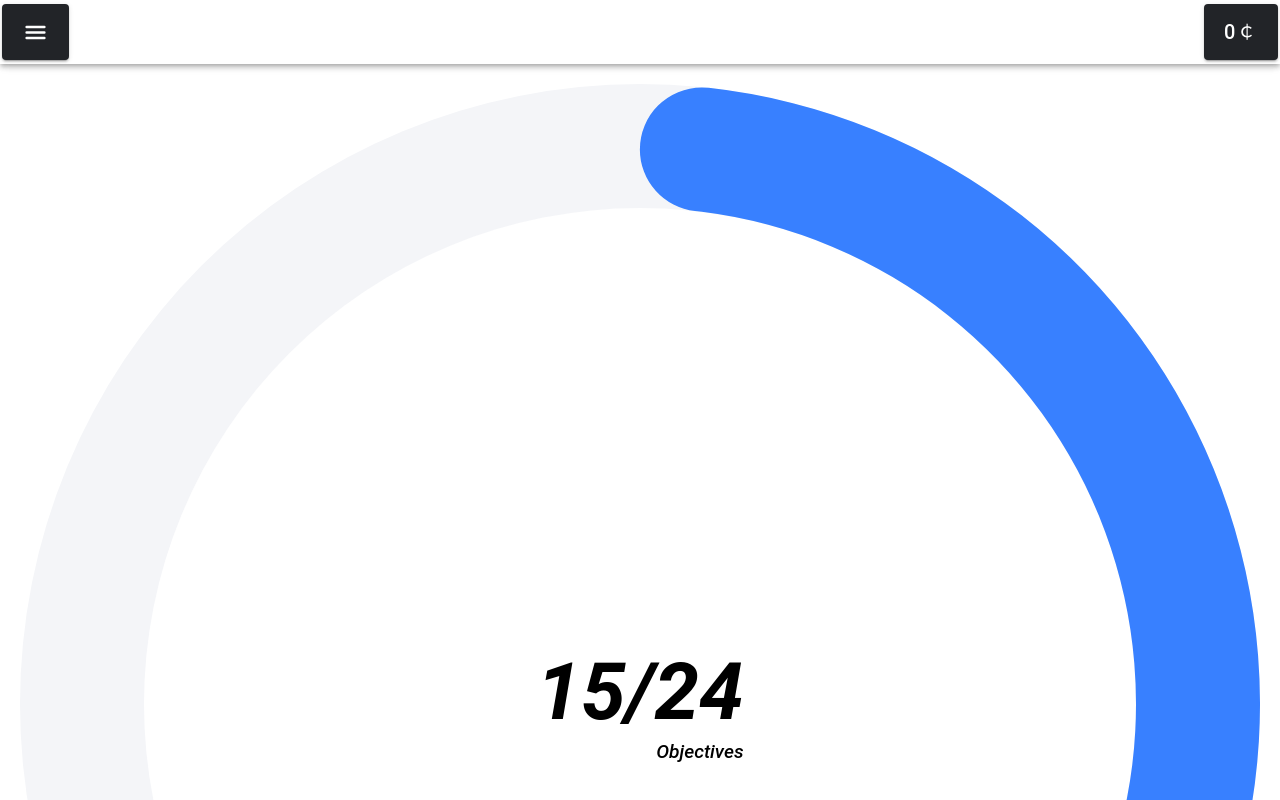
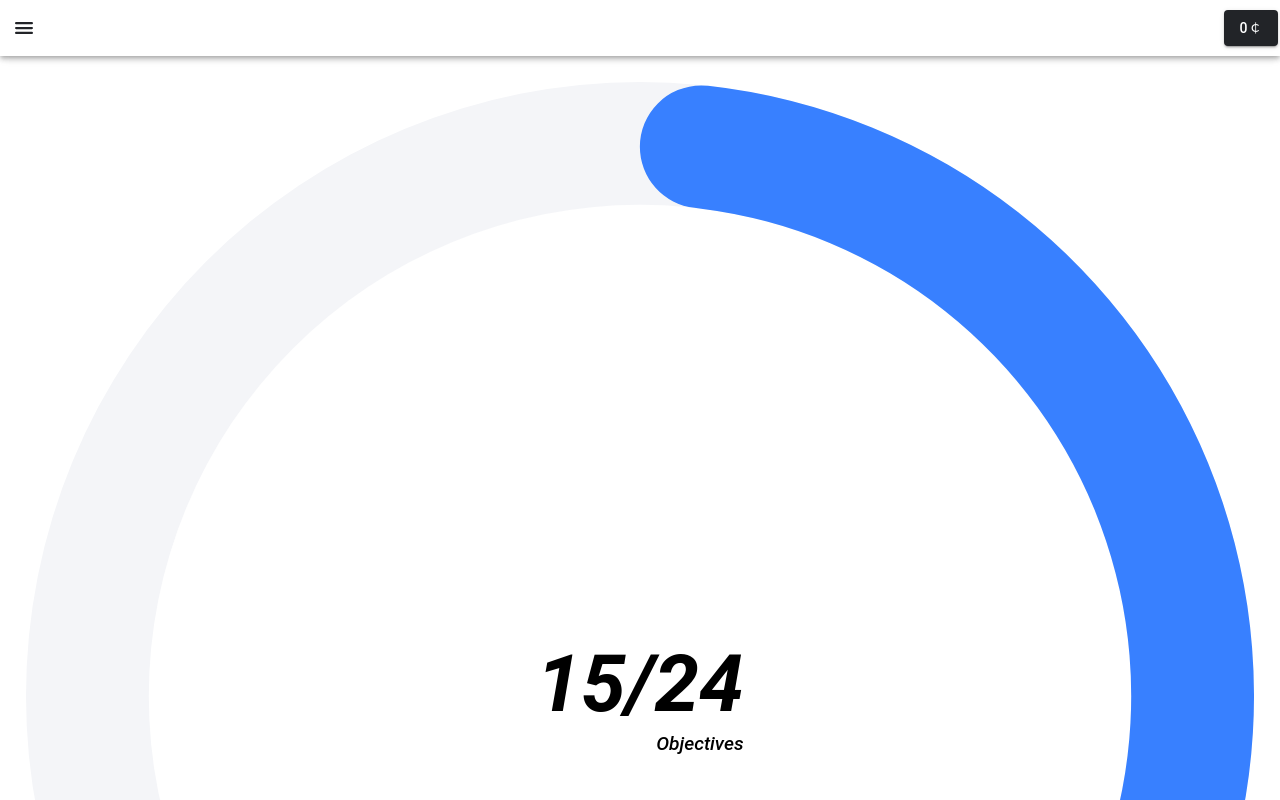
Before and after one commit to Lecht42/ToDo-Organizer, a React (Vite) app: page / in a window 1280 px wide. Built offline with nearby package versions, Linux system fonts and the light colour scheme.

Commit message:
Added menu

```diff
--- a/src/App.tsx
+++ b/src/App.tsx
@@ -1,8 +1,4 @@
-import {
-  IonApp,
-  setupIonicReact,
-} from "@ionic/react";
-import MainTab from "./pages/Main";
+import { IonApp, setupIonicReact } from "@ionic/react";
 
 /* Core CSS required for Ionic components to work properly */
 import "@ionic/react/css/core.css";
@@ -24,12 +20,15 @@ import "@ionic/react/css/display.css";
 import "./theme/variables.css";
 import { Provider } from "react-redux";
 import { makeStore } from "./redux/store";
+import MainTab from "./pages/main/main";
+import Menu from "./pages/menu/menu";
 
 setupIonicReact();
 
 const App: React.FC = () => (
   <IonApp>
     <Provider store={makeStore()}>
+      <Menu />
       <MainTab />
     </Provider>
   </IonApp>
--- a/src/components/goals/Goals.css
+++ b/src/components/goals/Goals.css
@@ -1,11 +1,3 @@
 ion-card-title {
   display: flex;
 }
-
-ion-card-title > ion-label {
-  flex: 1;
-}
-
-ion-card-title > ion-chip {
-  max-width: max-content;
-}
--- a/src/components/goals/Goals.tsx
+++ b/src/components/goals/Goals.tsx
@@ -8,15 +8,15 @@ import {
   IonLabel,
   IonList,
 } from "@ionic/react";
-import "./Goals.css";
-import Goal from "./goal/Goal";
+import "./goals.css";
 import { useAppDispatch } from "../../redux/hooks";
 import { toggleGoalCompletion } from "../../redux/reducers/goals-slice";
 import { IGoalList } from "../../interfaces";
 import { addPoints } from "../../redux/reducers/points-slice";
 import createChipText from "../../utils/functions/create-chip-text";
+import Goal from "./goal/goal";
 
-interface GoalsProps extends IGoalList {
+export interface GoalsProps extends IGoalList {
   id: number;
 }
 
--- a/src/components/goals/goal/Goal.tsx
+++ b/src/components/goals/goal/Goal.tsx
@@ -1,5 +1,5 @@
-import { IonChip, IonItem, IonLabel } from "@ionic/react";
-import "./Goal.css";
+import { IonCheckbox, IonChip, IonItem, IonLabel } from "@ionic/react";
+import "./goal.css";
 import { IGoal } from "../../../interfaces";
 import createChipText from "../../../utils/functions/create-chip-text";
 
@@ -10,10 +10,12 @@ interface GoalProps extends IGoal {
 const Goal: React.FC<GoalProps> = ({ label, points, completed, onClick }) => {
   return (
     <IonItem button onClick={onClick} detail={false}>
-      <IonLabel className={completed ? "completed" : "not-completed"}>
-        {label}
-      </IonLabel>
-      <IonChip slot="end" color="tertiary">{createChipText(points)}</IonChip>
+      <IonCheckbox checked={completed} labelPlacement="end" justify="start">
+        <h3>{label}</h3>
+      </IonCheckbox>
+      <IonChip disabled={completed} color="tertiary">
+        {createChipText(points)}
+      </IonChip>
     </IonItem>
   );
 };
--- /dev/null
+++ b/src/components/menu-goals/menu-goal/menu-goal.tsx
@@ -0,0 +1,24 @@
+import {
+  IonButton,
+  IonIcon,
+  IonItem,
+  IonLabel,
+  IonReorder,
+} from "@ionic/react";
+import { IGoal } from "../../../interfaces";
+import { trash } from "ionicons/icons";
+
+interface MenuGoalProps extends IGoal {}
+
+const MenuGoal: React.FC<MenuGoalProps> = ({ label, completed }) => {
+  return (
+    <IonItem>
+      <IonButton>
+        <IonIcon icon={trash} />
+      </IonButton>
+      <IonLabel>{label}</IonLabel>
+    </IonItem>
+  );
+};
+
+export default MenuGoal;
--- /dev/null
+++ b/src/components/menu-goals/menu-goals.tsx
@@ -0,0 +1,31 @@
+import React from "react";
+import {
+  IonMenu,
+  IonList,
+  IonReorderGroup,
+  IonListHeader,
+  IonLabel,
+  IonButton,
+  IonIcon,
+} from "@ionic/react";
+import { GoalsProps } from "../../components/goals/goals";
+import MenuGoal from "./menu-goal/menu-goal";
+import { add } from "ionicons/icons";
+
+const MenuGoals: React.FC<GoalsProps> = ({ label, items }) => {
+  return (
+    <IonList>
+      <IonListHeader>
+        <IonLabel>{label}</IonLabel>
+        <IonButton size="large">
+          <IonIcon icon={add} />
+        </IonButton>
+      </IonListHeader>
+      {items.map((e) => (
+        <MenuGoal {...e} key={e.id} />
+      ))}
+    </IonList>
+  );
+};
+
+export default MenuGoals;
--- a/src/pages/Main.css
+++ /dev/null
@@ -1,13 +0,0 @@
-.content-container {
-  margin: 10px;
-}
-
-ion-header {
-  box-shadow: none;
-  background-color: transparent;
-}
-
-ion-header > ion-toolbar {
-  display: flex;
-  justify-content: space-between;
-}
--- a/src/pages/Main.tsx
+++ /dev/null
@@ -1,49 +0,0 @@
-import {
-  IonButton,
-  IonContent,
-  IonHeader,
-  IonIcon,
-  IonLabel,
-  IonPage,
-  IonToolbar,
-} from "@ionic/react";
-import "./Main.css";
-import Goals from "../components/goals/Goals";
-import { useAppSelector } from "../redux/hooks";
-import { getGoals } from "../redux/selectors/goals-selectors";
-import PointsChart from "../components/points-chart/PointsChart";
-import { menu } from "ionicons/icons";
-import { getPoints } from "../redux/selectors/points-selectors";
-import createPointsText from "../utils/functions/create-chip-text";
-
-const MainTab: React.FC = () => {
-  const goals = useAppSelector(getGoals);
-  const points = useAppSelector(getPoints);
-
-  return (
-    <IonPage>
-      <IonHeader>
-        <IonToolbar>
-          <IonButton size="large" color="dark">
-            <IonIcon icon={menu} />
-          </IonButton>
-          <IonButton size="large" color="dark" slot="end">
-            <IonLabel>{createPointsText(points, "")}</IonLabel>
-          </IonButton>
-        </IonToolbar>
-      </IonHeader>
-      <IonContent>
-        <div className="content-container">
-          <PointsChart />
-          {goals
-            .filter((g) => g.id !== undefined)
-            .map((e) => (
-              <Goals {...e} id={e.id as number} key={e.id as number} />
-            ))}
-        </div>
-      </IonContent>
-    </IonPage>
-  );
-};
-
-export default MainTab;
--- /dev/null
+++ b/src/pages/main/main.tsx
@@ -0,0 +1,50 @@
+import {
+  IonButton,
+  IonContent,
+  IonHeader,
+  IonIcon,
+  IonLabel,
+  IonMenuButton,
+  IonPage,
+  IonToolbar,
+} from "@ionic/react";
+import "./main.css";
+import { useAppSelector } from "../../redux/hooks";
+import { getGoals } from "../../redux/selectors/goals-selectors";
+import PointsChart from "../../components/points-chart/PointsChart";
+import { menu } from "ionicons/icons";
+import { getPoints } from "../../redux/selectors/points-selectors";
+import createPointsText from "../../utils/functions/create-chip-text";
+import Goals from "../../components/goals/goals";
+
+const MainTab: React.FC = () => {
+  const goals = useAppSelector(getGoals);
+  const points = useAppSelector(getPoints);
+
+  return (
+      <IonPage id="main-content">
+        <IonHeader>
+          <IonToolbar>
+            <IonMenuButton slot="start" color="dark">
+              <IonIcon icon={menu} />
+            </IonMenuButton>
+            <IonButton slot="end" color="dark">
+              <IonLabel>{createPointsText(points, "")}</IonLabel>
+            </IonButton>
+          </IonToolbar>
+        </IonHeader>
+        <IonContent>
+          <div className="ion-padding">
+            <PointsChart />
+            {goals
+              .filter((g) => g.id !== undefined)
+              .map((e) => (
+                <Goals {...e} id={e.id as number} key={e.id as number} />
+              ))}
+          </div>
+        </IonContent>
+      </IonPage>
+  );
+};
+
+export default MainTab;
--- /dev/null
+++ b/src/pages/menu/menu.tsx
@@ -0,0 +1,22 @@
+import React from "react";
+import { IonMenu, IonList, IonListHeader, IonLabel } from "@ionic/react";
+import { useAppSelector } from "../../redux/hooks";
+import { getGoals } from "../../redux/selectors/goals-selectors";
+import MenuGoals from "../../components/menu-goals/menu-goals";
+import { GoalsProps } from "../../components/goals/goals";
+
+const Menu: React.FC = () => {
+  const goals = useAppSelector(getGoals);
+
+  return (
+    <IonMenu contentId="main-content">
+      {goals
+        .filter((e) => e.id !== undefined)
+        .map((e) => (
+          <MenuGoals {...e} id={e.id as number} key={e.id as number} />
+        ))}
+    </IonMenu>
+  );
+};
+
+export default Menu;
```
Also changed, not shown: src/pages/main/main.css (added).
